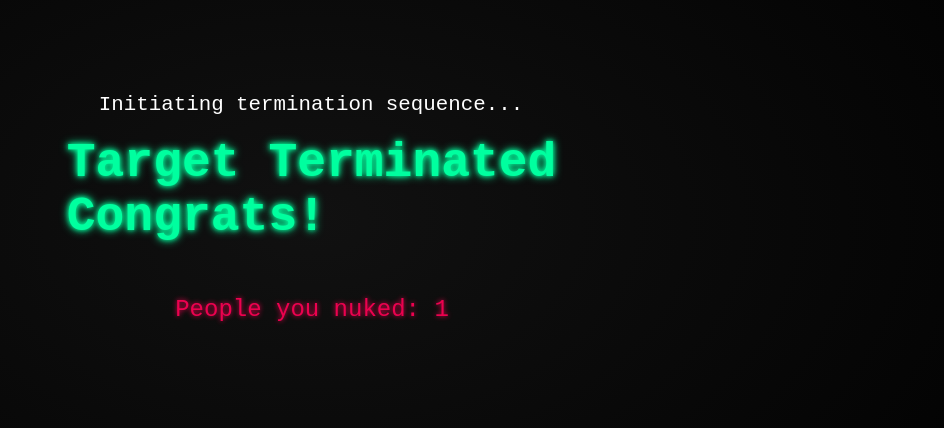
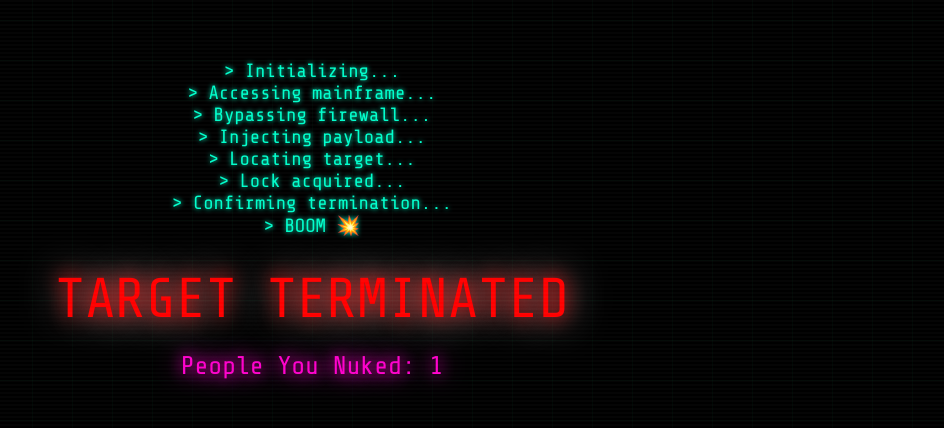
Before and after one commit to MoonlightOffical/Nuke, a plain HTML site: page index.html in a window 1280 px wide. Shown: the part 180-608 px from the top of the page, without its empty margins (328-1272 px from the left). Drawn offline with nearby package versions, Linux system fonts and the light colour scheme.

Commit message:
Update index.html

```diff
--- a/index.html
+++ b/index.html
@@ -1,102 +1,177 @@
 <!DOCTYPE html>
 <html lang="en">
 <head>
-  <meta charset="UTF-8" />
-  <meta name="viewport" content="width=device-width, initial-scale=1.0"/>
+  <meta charset="UTF-8">
   <title>Target Terminated</title>
+  <meta name="viewport" content="width=device-width, initial-scale=1.0">
   <style>
-    body {
+    @import url('https://fonts.googleapis.com/css2?family=Share+Tech+Mono&display=swap');
+
+    html, body {
       margin: 0;
       padding: 0;
-      background: radial-gradient(#111 0%, #000 100%);
-      font-family: 'Courier New', monospace;
-      display: flex;
-      flex-direction: column;
-      justify-content: center;
-      align-items: center;
+      background: black;
+      color: #00ffcc;
+      font-family: 'Share Tech Mono', monospace;
       height: 100vh;
       overflow: hidden;
-      animation: bgPulse 5s infinite;
     }
 
-    @keyframes bgPulse {
-      0%, 100% { background-color: #000; }
-      50% { background-color: #110000; }
+    body::before {
+      content: '';
+      position: fixed;
+      top: 0; left: 0;
+      width: 100%;
+      height: 100%;
+      background: linear-gradient(rgba(255,255,255,0.02) 50%, transparent 50%);
+      background-size: 100% 4px;
+      z-index: 1000;
+      pointer-events: none;
     }
 
-    .glitch-text {
-      font-size: 3em;
-      color: #00ff9f;
-      text-shadow: 0 0 5px #00ff9f, 0 0 10px #00ff9f;
-      position: relative;
-      animation: glitch 2s infinite;
+    .crt-flicker {
+      animation: flicker 0.15s infinite;
     }
 
-    @keyframes glitch {
-      0% { transform: translate(0, 0); }
-      20% { transform: translate(-2px, 2px); }
-      40% { transform: translate(2px, -2px); }
-      60% { transform: translate(-1px, 1px); }
-      80% { transform: translate(1px, -1px); }
-      100% { transform: translate(0, 0); }
+    @keyframes flicker {
+      0%, 100% { opacity: 1; }
+      50% { opacity: 0.95; }
+    }
+
+    .grid {
+      position: absolute;
+      top: 0; left: 0;
+      width: 100%;
+      height: 100%;
+      background: repeating-linear-gradient(
+        to right, rgba(0,255,150,0.03) 0, rgba(0,255,150,0.03) 1px, transparent 1px, transparent 40px
+      ),
+      repeating-linear-gradient(
+        to bottom, rgba(0,255,150,0.03) 0, rgba(0,255,150,0.03) 1px, transparent 1px, transparent 40px
+      );
+      z-index: 0;
+      pointer-events: none;
+    }
+
+    .centered {
+      position: absolute;
+      top: 50%; left: 50%;
+      transform: translate(-50%, -50%);
+      text-align: center;
+      z-index: 10;
+    }
+
+    #terminal {
+      font-size: 1.2em;
+      white-space: pre;
+      color: #00ffcc;
+      text-shadow: 0 0 5px #00ffcc;
+    }
+
+    #title {
+      margin-top: 30px;
+      font-size: 3.5em;
+      color: red;
+      text-shadow: 0 0 20px red, 0 0 40px white;
+      opacity: 0;
+      transform: scale(0.8);
+      transition: all 0.4s ease;
     }
 
     #counter {
+      font-size: 1.6em;
       margin-top: 20px;
-      font-size: 1.5em;
-      color: #ff0055;
-      text-shadow: 0 0 5px #ff0055;
+      color: #ff00cc;
+      text-shadow: 0 0 15px #ff00cc, 0 0 30px #ff00cc;
       opacity: 0;
-      animation: fadeIn 3s forwards 3s;
+      transition: opacity 0.4s;
     }
 
-    @keyframes fadeIn {
-      to { opacity: 1; }
+    .flash {
+      position: fixed;
+      top: 0; left: 0;
+      width: 100%;
+      height: 100%;
+      background: white;
+      opacity: 0;
+      z-index: 2000;
     }
 
-    #typewriter {
-      color: #ffffff;
-      font-size: 1.3em;
-      text-align: center;
-      width: 80%;
-      max-width: 600px;
-      white-space: nowrap;
-      overflow: hidden;
-      border-right: 2px solid #00ff9f;
-      animation: typing 2.5s steps(30), blink 0.75s step-end infinite;
+    .shake {
+      animation: shake 0.4s;
     }
 
-    @keyframes typing {
-      from { width: 0 }
-      to { width: 100% }
-    }
-
-    @keyframes blink {
-      50% { border-color: transparent }
+    @keyframes shake {
+      0% { transform: translate(0px, 0px); }
+      25% { transform: translate(-4px, 4px); }
+      50% { transform: translate(4px, -4px); }
+      75% { transform: translate(-4px, 2px); }
+      100% { transform: translate(0px, 0px); }
     }
   </style>
 </head>
-<body>
+<body class="crt-flicker">
 
-  <div id="typewriter">Initiating termination sequence...</div>
+<div class="grid"></div>
+<div class="flash" id="flash"></div>
 
-  <h1 class="glitch-text" style="margin-top: 20px;">Target Terminated<br>Congrats!</h1>
-  <p id="counter">People you nuked: 1</p>
+<div class="centered">
+  <div id="terminal">> Initializing...</div>
+  <div id="title">TARGET TERMINATED</div>
+  <div id="counter">People You Nuked: 0</div>
+</div>
 
-  <audio autoplay>
-    <source src="https://www.soundjay.com/misc/sounds/explosion-01.mp3" type="audio/mp3">
-    Your browser does not support the audio element.
-  </audio>
+<audio id="boom" src="https://www.soundjay.com/explosion/explosion-01.mp3"></audio>
 
-  <script>
-    // Delay showing main content
-    window.onload = () => {
-      // Nuke counter logic
-      let count = localStorage.getItem("nukeCount");
-      count = count ? parseInt(count) + 1 : 1;
-      localStorage.setItem("nukeCount", count);
-      document.getElementById("counter").textContent = `People you nuked: ${count}`;
-    };
-  </script>
+<script>
+  const terminal = document.getElementById("terminal");
+  const title = document.getElementById("title");
+  const counter = document.getElementById("counter");
+  const flash = document.getElementById("flash");
+  const boom = document.getElementById("boom");
+
+  const bootLines = [
+    "> Accessing mainframe...",
+    "> Bypassing firewall...",
+    "> Injecting payload...",
+    "> Locating target...",
+    "> Lock acquired...",
+    "> Confirming termination...",
+    "> BOOM 💥"
+  ];
+
+  let line = 0;
+
+  function typeNext() {
+    if (line < bootLines.length) {
+      terminal.textContent += "\n" + bootLines[line];
+      line++;
+      setTimeout(typeNext, 500);
+    } else {
+      launchEffect();
+    }
+  }
+
+  function launchEffect() {
+    flash.style.opacity = 1;
+    flash.style.transition = "opacity 0.2s";
+    setTimeout(() => flash.style.opacity = 0, 100);
+    document.body.classList.add("shake");
+    setTimeout(() => document.body.classList.remove("shake"), 500);
+
+    boom.play();
+    title.style.opacity = 1;
+    title.style.transform = "scale(1)";
+    counter.style.opacity = 1;
+
+    let count = localStorage.getItem("nukeCount") || 0;
+    count = parseInt(count) + 1;
+    localStorage.setItem("nukeCount", count);
+    counter.textContent = "People You Nuked: " + count;
+  }
+
+  setTimeout(typeNext, 800);
+</script>
+
 </body>
 </html>
```
